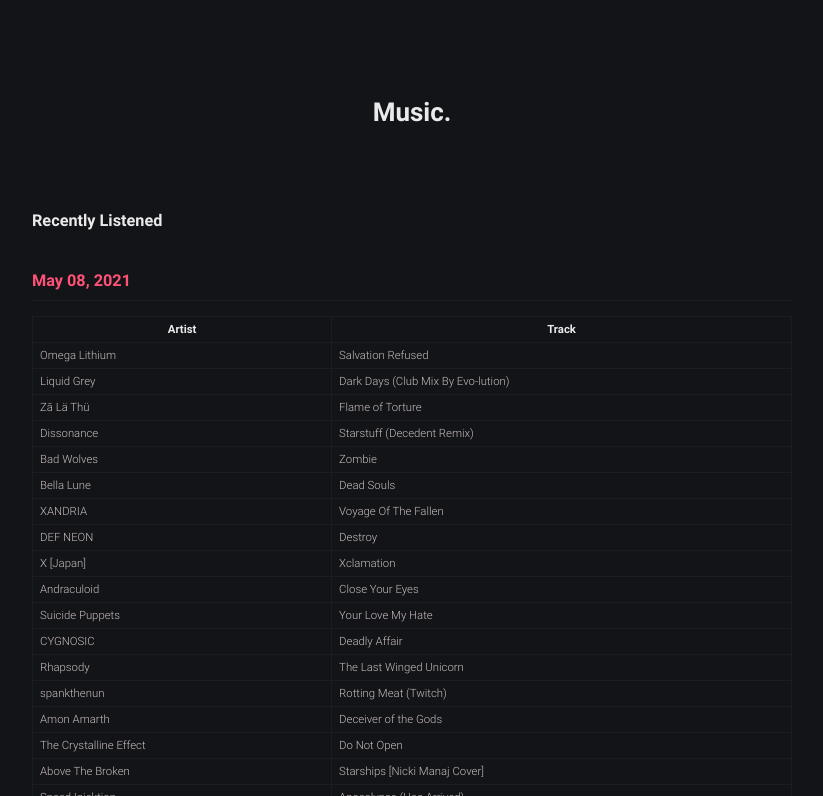
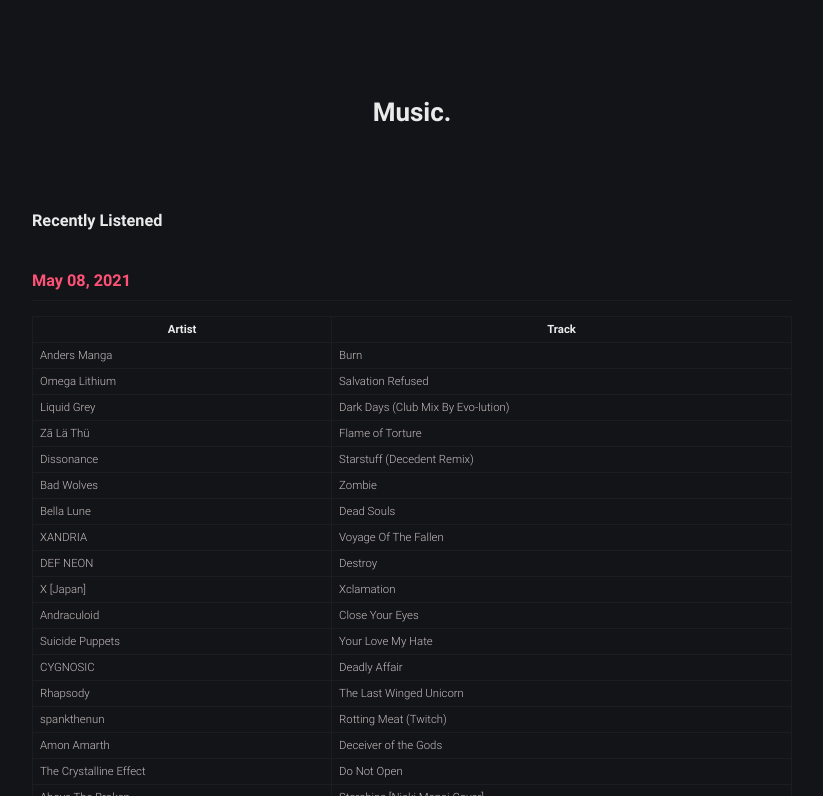
Before and after one commit to robert-marshall/xyz, a Jekyll site: the page built from music.md, in a window 1280 px wide and 900 px high, cut to the strip 104-900 px from the top of the window. Shown: the whole strip, without its empty margins (228-1051 px from the left). Built offline with Jekyll 4.4.1, drawn with Linux system fonts in a browser that asks for light colours.

Commit message:
c&p fail

```diff
--- a/music.md
+++ b/music.md
@@ -11,6 +11,7 @@
 
 | Artist | Track |
 |--------|-------|
+Anders Manga | Burn
 Omega Lithium | Salvation Refused
 Liquid Grey | Dark Days (Club Mix By Evo-lution)
 Zā Lä Thü | Flame of Torture
```
